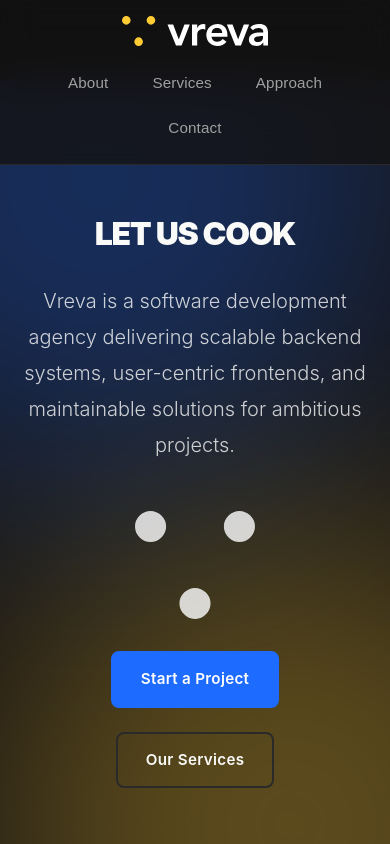
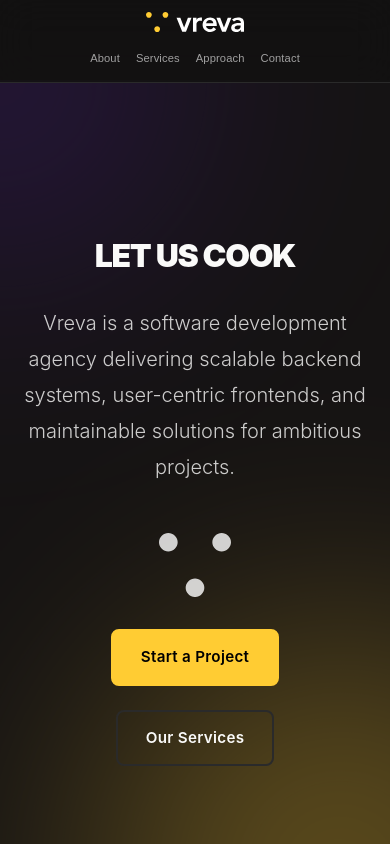
Before and after one commit to antoniobunicic/vreva-hr, a React (Create React App) app: page / in a window 390 px wide. Shown: the top 844 px of the page. Built offline with nearby package versions, Linux system fonts and the light colour scheme.

Commit message:
Fix mobile responsive issues

```diff
--- a/src/App.css
+++ b/src/App.css
@@ -10,7 +10,7 @@
   --color-darker: #0a0a0a;
   --color-accent: #ffcc33;
   --color-accent-hover: #e6b800;
-  --color-violet: #1E6BFF;
+  --color-secondary: #4c1d95;
   --color-text: #FAFAF9;
   --color-text-muted: #a0a0a0;
   --color-border: #2a2a2a;
@@ -135,8 +135,6 @@ section {
 
 .hero-blur {
   position: absolute;
-  width: 600px;
-  height: 600px;
   border-radius: 50%;
   filter: blur(120px);
   opacity: 0.3;
@@ -144,13 +142,17 @@ section {
 }
 
 .hero-blur-1 {
-  background: var(--color-violet);
+  width: 400px;
+  height: 400px;
+  background: var(--color-secondary);
   top: -200px;
   left: -200px;
   transform: rotate(-25deg);
 }
 
 .hero-blur-2 {
+  width: 500px;
+  height: 500px;
   background: var(--color-accent);
   bottom: -200px;
   right: -200px;
@@ -180,9 +182,9 @@ section {
 }
 
 .hero-dots {
-  width: 120px;
-  height: auto;
-  margin: 0 auto 2rem;
+  width: auto;
+  height: 6rem;
+  margin: 2rem auto 2rem;
   display: block;
   opacity: 0.8;
 }
@@ -221,9 +223,9 @@ section {
 }
 
 .btn-primary {
-  background: var(--color-violet);
-  color: white;
-  border-color: var(--color-violet);
+  background: var(--color-accent);
+  color: black;
+  border-color: var(--color-accent);
 }
 
 .btn-primary:hover {
@@ -428,7 +430,7 @@ section {
 }
 
 .principle-card:hover {
-  border-color: var(--color-violet);
+  border-color: var(--color-secondary);
   transform: translateY(-4px);
 }
 
@@ -615,14 +617,25 @@ section {
   }
 
   .nav-container {
-    padding: 1rem 1.5rem;
+    padding: 0.75rem 1rem;
     flex-direction: column;
-    gap: 1rem;
+    gap: 0.75rem;
+  }
+
+  .nav-logo img {
+    height: 24px;
   }
 
   .nav-menu {
-    flex-wrap: wrap;
+    flex-wrap: nowrap;
     justify-content: center;
+    gap: 0;
+    width: 100%;
+  }
+
+  .nav-menu button {
+    font-size: 0.8rem;
+    padding: 0.5rem 0.75rem;
   }
 
   section {
@@ -661,12 +674,25 @@ section {
 }
 
 @media (max-width: 480px) {
+  .nav-logo img {
+    height: 20px;
+  }
+
+  .nav-menu button {
+    font-size: 0.7rem;
+    padding: 0.4rem 0.5rem;
+  }
+
   .hero-title {
     font-size: 2rem;
   }
 
   .hero-brand {
     font-size: 1.5rem;
+  }
+
+  .hero-dots {
+    height: 4rem;
   }
 
   .section-title {
```
